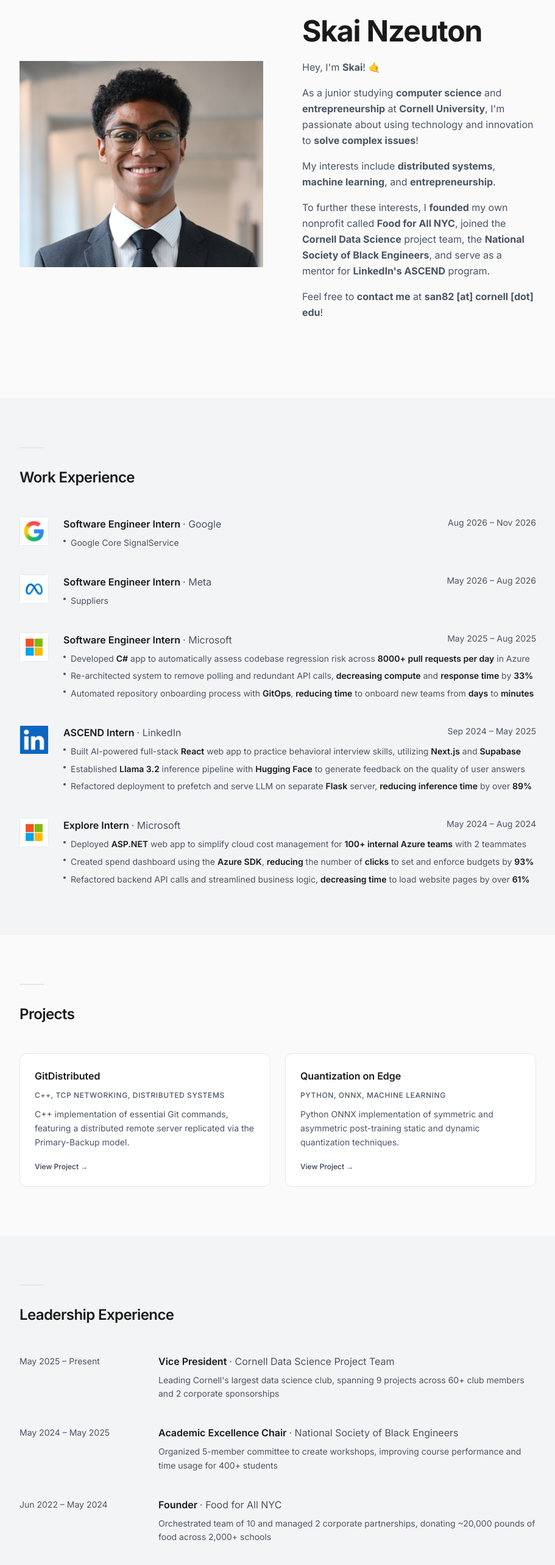
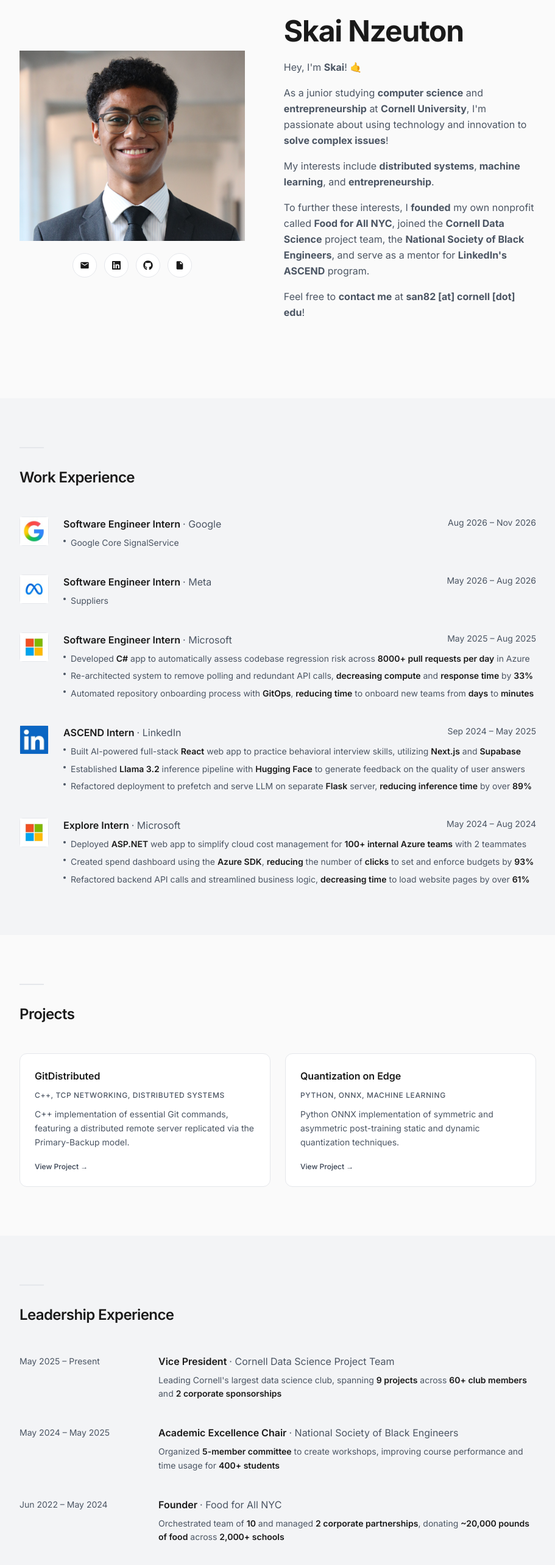
Before and after one commit to Skai-N/personal-site, a Next.js app in the folder site/: page / in a window 1280 px wide. Shown: the part 172-2738 px from the top of the page at 61% size, without its empty margins (184-1095 px from the left). Built offline with nearby package versions, Linux system fonts and the light colour scheme.

Commit message:
Add contact icons under headshot, add bolding to leadership experiences

```diff
--- a/site/app/page.tsx
+++ b/site/app/page.tsx
@@ -121,35 +121,48 @@ const PROJECTS = [
     description: "Python ONNX implementation of symmetric and asymmetric post-training static and dynamic quantization techniques.",
     link: "https://docs.google.com/presentation/d/1gnHAot5ASr7be5nIqDEKw6tbAFfQTv1nIGAL4Oloe24/edit?usp=sharing",
   },
-  // {
-  //   title: "[Project Name]",
-  //   tech: "[Swift, CoreML, …]",
-  //   description: "[One-liner about what this project does and why it matters]",
-  //   link: "#",
-  // },
 ];
 
-const LEADERSHIP = [
+type LeadershipItem = {
+  role: string;
+  org: string;
+  period: string;
+  description: ReactNode;
+};
+
+const LEADERSHIP: LeadershipItem[] = [
   {
     role: "Vice President",
     org: "Cornell Data Science Project Team",
     period: "May 2025 – Present",
-    description:
-      "Leading Cornell's largest data science club, spanning 9 projects across 60+ club members and 2 corporate sponsorships",
+    description: (
+      <>
+        Leading Cornell&apos;s largest data science club, spanning <Emphasis>9 projects</Emphasis> across{" "}
+        <Emphasis>60+ club members</Emphasis> and <Emphasis>2 corporate sponsorships</Emphasis>
+      </>
+    ),
   },
   {
     role: "Academic Excellence Chair",
     org: "National Society of Black Engineers",
     period: "May 2024 – May 2025",
-    description:
-      "Organized 5-member committee to create workshops, improving course performance and time usage for 400+ students",
+    description: (
+      <>
+        Organized <Emphasis>5-member committee</Emphasis> to create workshops, improving course performance and time usage for{" "}
+        <Emphasis>400+ students</Emphasis>
+      </>
+    ),
   },
   {
     role: "Founder",
     org: "Food for All NYC",
     period: "Jun 2022 – May 2024",
-    description:
-      "Orchestrated team of 10 and managed 2 corporate partnerships, donating ~20,000 pounds of food across 2,000+ schools",
+    description: (
+      <>
+        Orchestrated team of <Emphasis>10</Emphasis> and managed <Emphasis>2 corporate partnerships</Emphasis>, donating{" "}
+        <Emphasis>~20,000 pounds of food</Emphasis> across <Emphasis>2,000+ schools</Emphasis>
+      </>
+    ),
   },
 ];
 
@@ -162,7 +175,7 @@ const CONTACT_LINKS = [
   },
   {
     label: "LinkedIn",
-    value: "/in/skainzeuton",
+    value: "in/skainzeuton",
     href: "https://linkedin.com/in/skainzeuton",
     icon: FaLinkedin,
   },
@@ -176,6 +189,7 @@ const CONTACT_LINKS = [
 
 const RESUME_FILE = "Skai Nzeuton Resume.pdf";
 const contactIconClass = "h-5 w-5 shrink-0 text-foreground";
+const heroContactIconClass = "h-4 w-4 text-foreground";
 
 /* ── Page ────────────────────────────────────── */
 
@@ -215,6 +229,7 @@ export default function Home() {
           className="mx-auto flex w-full max-w-4xl flex-col items-center gap-12 px-6 py-24 md:flex-row md:gap-16 md:py-32"
         >
           {/* ── Headshot  ── */}
+          <div className="flex flex-col items-center gap-5">
             <Image
               src={`${basePath}/headshot.jpg`}
               alt="Headshot photo"
@@ -223,6 +238,33 @@ export default function Home() {
               className="object-contain"
               style={{ height: "auto" }}
             />
+
+            <div className="flex items-center gap-3">
+              {CONTACT_LINKS.map((c) => (
+                <a
+                  key={c.label}
+                  href={c.href}
+                  target="_blank"
+                  rel="noopener noreferrer"
+                  aria-label={c.label}
+                  title={c.label}
+                  className="contact-link flex h-10 w-10 items-center justify-center rounded-full border border-border bg-surface"
+                >
+                  <c.icon className={heroContactIconClass} aria-hidden="true" />
+                </a>
+              ))}
+
+              <a
+                href={`${basePath}/${encodeURIComponent(RESUME_FILE)}`}
+                download={RESUME_FILE}
+                aria-label="Resume"
+                title="Resume"
+                className="contact-link flex h-10 w-10 items-center justify-center rounded-full border border-border bg-surface"
+              >
+                <MdInsertDriveFile className={heroContactIconClass} aria-hidden="true" />
+              </a>
+            </div>
+          </div>
 
           <div className="flex flex-col items-center text-center md:items-start md:text-left">
             <p className="mb-2 text-sm font-medium uppercase tracking-widest text-muted">
```
Lines whose indentation alone changed are shown as unchanged.
